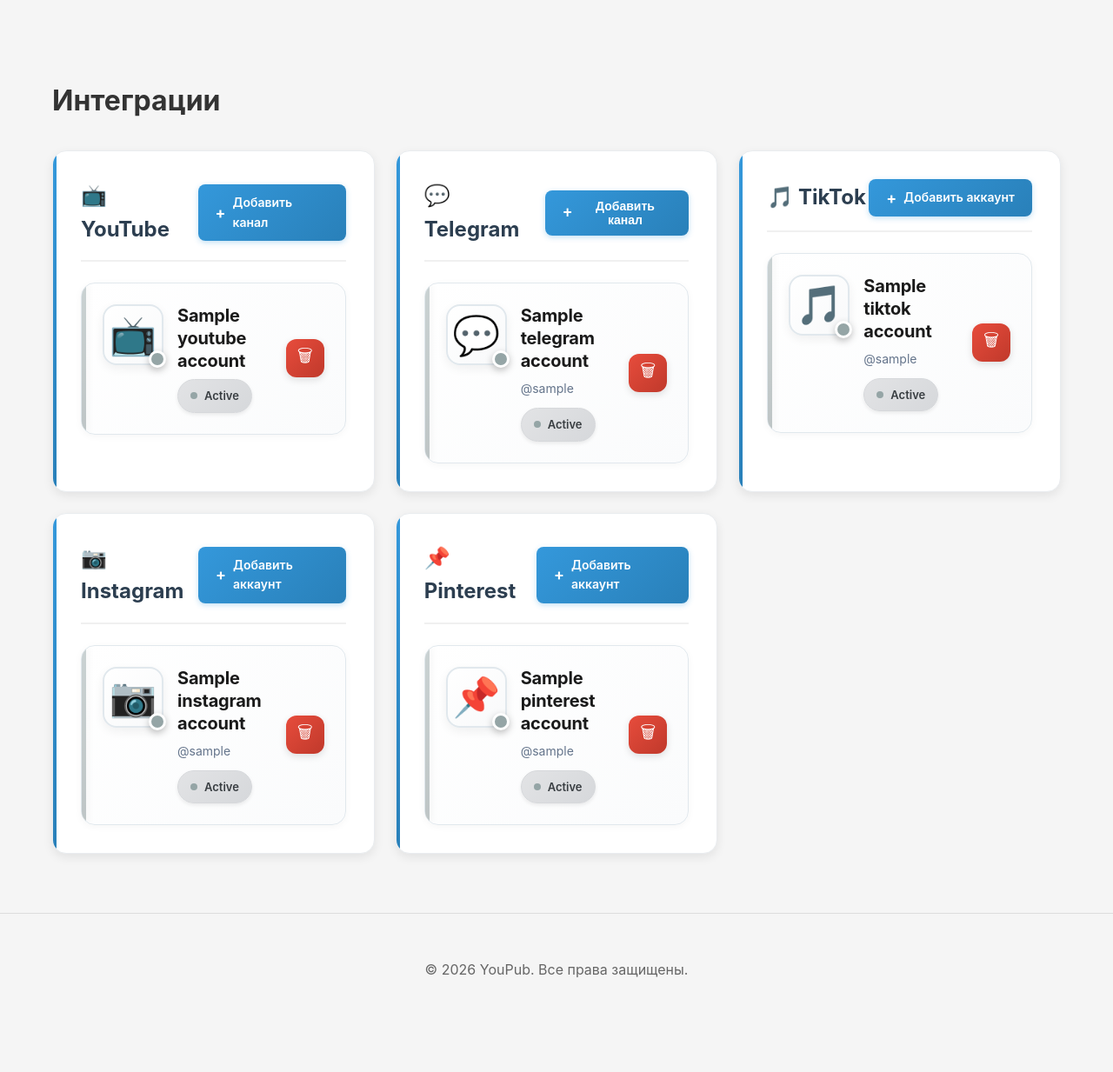
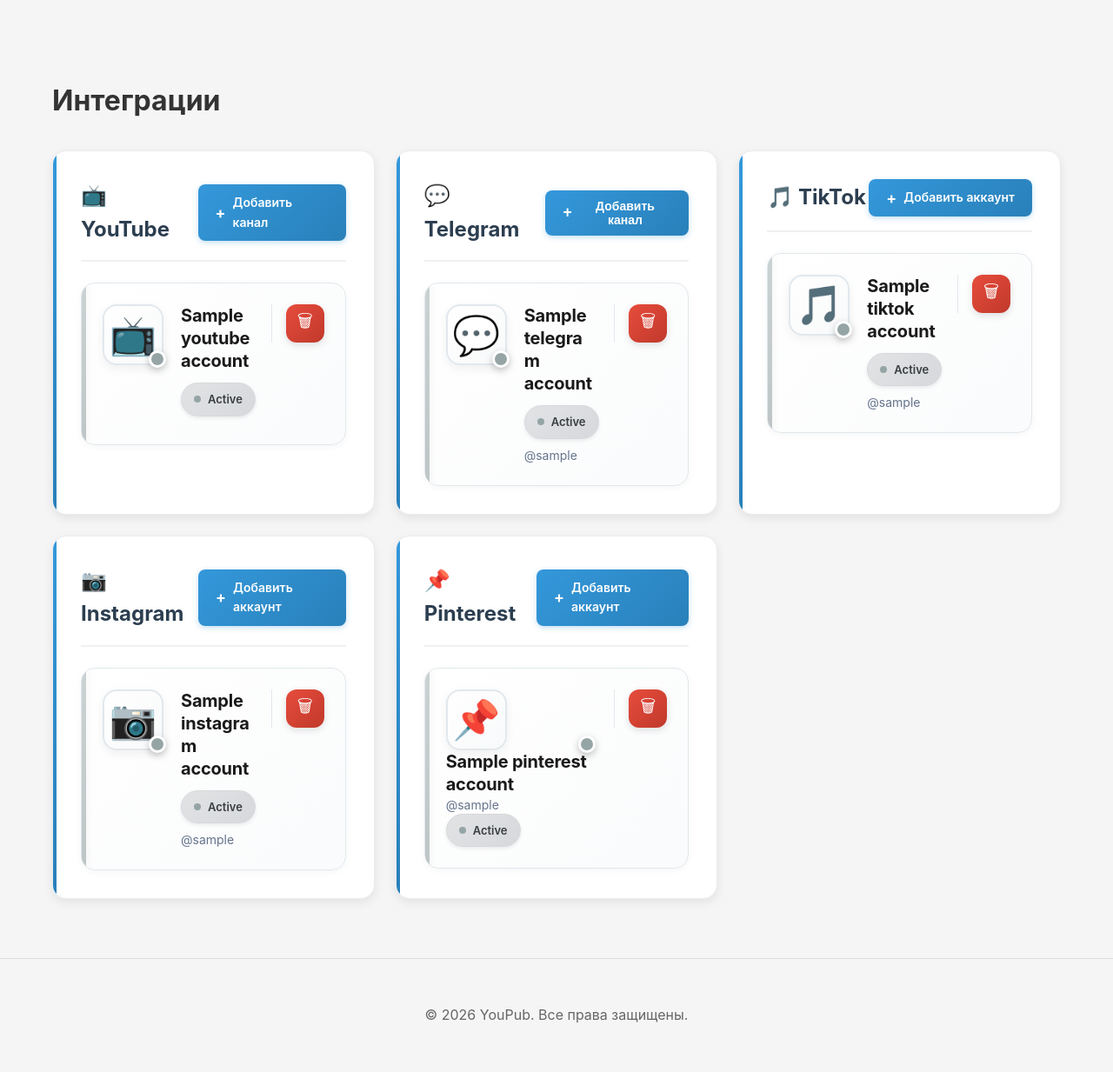
Before and after one commit to alexevil1979/youpub, a PHP site: template views/dashboard/integrations.php in a window 1280 px wide. Shown: the whole page at 87% size. Before the commit the page ends 1124 px from the top, so only its background shows below. Run offline with PHP 8.4, Linux system fonts and the light colour scheme; the template is opened without the code that fills it: most values are stand-ins (such as "Sample title", 1, 10 or a date in 2020).

Commit message:
Redesign account card layout - better element positioning with vertical action buttons

```diff
--- a/views/dashboard/integrations.php
+++ b/views/dashboard/integrations.php
@@ -25,7 +25,7 @@ ob_start();
                 <?php foreach ($youtubeAccounts as $account): ?>
                     <div class="account-card <?= $account['status'] === 'connected' ? 'account-connected' : 'account-disconnected' ?>">
                         <div class="account-card-body">
-                            <div class="account-main-info">
+                            <div class="account-left-section">
                                 <div class="account-icon-wrapper">
                                     <div class="account-platform-icon">📺</div>
                                     <?php if ($account['status'] === 'connected'): ?>
@@ -35,16 +35,12 @@ ob_start();
                                     <?php endif; ?>
                                 </div>
                                 <div class="account-info-content">
-                                    <div class="account-title-row">
+                                    <div class="account-header-row">
                                         <h3 class="account-title"><?= htmlspecialchars($account['account_name'] ?? $account['channel_name'] ?? 'YouTube канал') ?></h3>
+                                        <div class="account-badges-row">
                                             <?php if ($account['is_default']): ?>
                                                 <span class="badge badge-default">⭐ По умолчанию</span>
                                             <?php endif; ?>
-                                    </div>
-                                    <?php if ($account['channel_name'] && $account['channel_name'] !== ($account['account_name'] ?? '')): ?>
-                                        <p class="account-subtitle"><?= htmlspecialchars($account['channel_name']) ?></p>
-                                    <?php endif; ?>
-                                    <div class="account-meta">
                                             <span class="account-status-badge status-<?= $account['status'] === 'connected' ? 'connected' : ($account['status'] === 'error' ? 'error' : 'disconnected') ?>">
                                                 <?php if ($account['status'] === 'connected'): ?>
                                                     <span class="status-dot"></span> Подключено
@@ -89,7 +89,7 @@ ob_start();
                 <?php foreach ($telegramAccounts as $account): ?>
                     <div class="account-card <?= $account['status'] === 'connected' ? 'account-connected' : 'account-disconnected' ?>">
                         <div class="account-card-body">
-                            <div class="account-main-info">
+                            <div class="account-left-section">
                                 <div class="account-icon-wrapper">
                                     <div class="account-platform-icon">💬</div>
                                     <?php if ($account['status'] === 'connected'): ?>
@@ -99,16 +99,12 @@ ob_start();
                                     <?php endif; ?>
                                 </div>
                                 <div class="account-info-content">
-                                    <div class="account-title-row">
+                                    <div class="account-header-row">
                                         <h3 class="account-title"><?= htmlspecialchars($account['account_name'] ?? $account['channel_username'] ?? 'Telegram канал') ?></h3>
+                                        <div class="account-badges-row">
                                             <?php if ($account['is_default']): ?>
                                                 <span class="badge badge-default">⭐ По умолчанию</span>
                                             <?php endif; ?>
-                                    </div>
-                                    <?php if ($account['channel_username']): ?>
-                                        <p class="account-subtitle">@<?= htmlspecialchars($account['channel_username']) ?></p>
-                                    <?php endif; ?>
-                                    <div class="account-meta">
                                             <span class="account-status-badge status-<?= $account['status'] === 'connected' ? 'connected' : ($account['status'] === 'error' ? 'error' : 'disconnected') ?>">
                                                 <?php if ($account['status'] === 'connected'): ?>
                                                     <span class="status-dot"></span> Подключено
@@ -150,7 +150,7 @@ ob_start();
                 <?php foreach ($tiktokAccounts as $account): ?>
                     <div class="account-card <?= $account['status'] === 'connected' ? 'account-connected' : 'account-disconnected' ?>">
                         <div class="account-card-body">
-                            <div class="account-main-info">
+                            <div class="account-left-section">
                                 <div class="account-icon-wrapper">
                                     <div class="account-platform-icon">🎵</div>
                                     <?php if ($account['status'] === 'connected'): ?>
@@ -160,16 +160,12 @@ ob_start();
                                     <?php endif; ?>
                                 </div>
                                 <div class="account-info-content">
-                                    <div class="account-title-row">
+                                    <div class="account-header-row">
                                         <h3 class="account-title"><?= htmlspecialchars($account['account_name'] ?? $account['username'] ?? 'TikTok аккаунт') ?></h3>
+                                        <div class="account-badges-row">
                                             <?php if ($account['is_default']): ?>
                                                 <span class="badge badge-default">⭐ По умолчанию</span>
                                             <?php endif; ?>
-                                    </div>
-                                    <?php if ($account['username']): ?>
-                                        <p class="account-subtitle">@<?= htmlspecialchars($account['username']) ?></p>
-                                    <?php endif; ?>
-                                    <div class="account-meta">
                                             <span class="account-status-badge status-<?= $account['status'] === 'connected' ? 'connected' : ($account['status'] === 'error' ? 'error' : 'disconnected') ?>">
                                                 <?php if ($account['status'] === 'connected'): ?>
                                                     <span class="status-dot"></span> Подключено
@@ -211,7 +211,7 @@ ob_start();
                 <?php foreach ($instagramAccounts as $account): ?>
                     <div class="account-card <?= $account['status'] === 'connected' ? 'account-connected' : 'account-disconnected' ?>">
                         <div class="account-card-body">
-                            <div class="account-main-info">
+                            <div class="account-left-section">
                                 <div class="account-icon-wrapper">
                                     <div class="account-platform-icon">📷</div>
                                     <?php if ($account['status'] === 'connected'): ?>
@@ -221,16 +221,12 @@ ob_start();
                                     <?php endif; ?>
                                 </div>
                                 <div class="account-info-content">
-                                    <div class="account-title-row">
+                                    <div class="account-header-row">
                                         <h3 class="account-title"><?= htmlspecialchars($account['account_name'] ?? $account['username'] ?? 'Instagram аккаунт') ?></h3>
+                                        <div class="account-badges-row">
                                             <?php if ($account['is_default']): ?>
                                                 <span class="badge badge-default">⭐ По умолчанию</span>
                                             <?php endif; ?>
-                                    </div>
-                                    <?php if ($account['username']): ?>
-                                        <p class="account-subtitle">@<?= htmlspecialchars($account['username']) ?></p>
-                                    <?php endif; ?>
-                                    <div class="account-meta">
                                             <span class="account-status-badge status-<?= $account['status'] === 'connected' ? 'connected' : ($account['status'] === 'error' ? 'error' : 'disconnected') ?>">
                                                 <?php if ($account['status'] === 'connected'): ?>
                                                     <span class="status-dot"></span> Подключено
@@ -609,17 +609,17 @@ function showTelegramForm() {
 .account-card-body {
     display: flex;
     justify-content: space-between;
-    align-items: center;
+    align-items: flex-start;
     padding: 1.5rem;
-    gap: 1.25rem;
+    gap: 1.5rem;
     position: relative;
     z-index: 1;
 }
 
-.account-main-info {
+.account-left-section {
     display: flex;
     align-items: flex-start;
-    gap: 1rem;
+    gap: 1.25rem;
     flex: 1;
     min-width: 0;
 }
@@ -698,11 +698,17 @@ function showTelegramForm() {
     min-width: 0;
 }
 
-.account-title-row {
+.account-header-row {
+    display: flex;
+    flex-direction: column;
+    gap: 0.75rem;
+    margin-bottom: 0.5rem;
+}
+
+.account-badges-row {
     display: flex;
     align-items: center;
-    gap: 0.75rem;
-    margin-bottom: 0.5rem;
+    gap: 0.625rem;
     flex-wrap: wrap;
 }
 
@@ -717,18 +723,11 @@ function showTelegramForm() {
 }
 
 .account-subtitle {
-    margin: 0.25rem 0 0.75rem 0;
+    margin: 0;
     font-size: 0.875rem;
     color: #64748b;
     line-height: 1.5;
     font-weight: 400;
-}
-
-.account-meta {
-    display: flex;
-    align-items: center;
-    gap: 0.75rem;
-    flex-wrap: wrap;
 }
 
 .account-status-badge {
@@ -806,10 +805,12 @@ function showTelegramForm() {
 
 .account-actions-compact {
     display: flex;
-    gap: 0.5rem;
-    flex-wrap: wrap;
-    align-items: center;
+    flex-direction: column;
+    gap: 0.625rem;
+    align-items: stretch;
     flex-shrink: 0;
+    padding-left: 1rem;
+    border-left: 1px solid #e1e8ed;
 }
 
 .btn-action-icon {
```
Also changed, not shown: other parts of views/dashboard/integrations.php (+27 -3 lines). Lines whose indentation alone changed are shown as unchanged.
